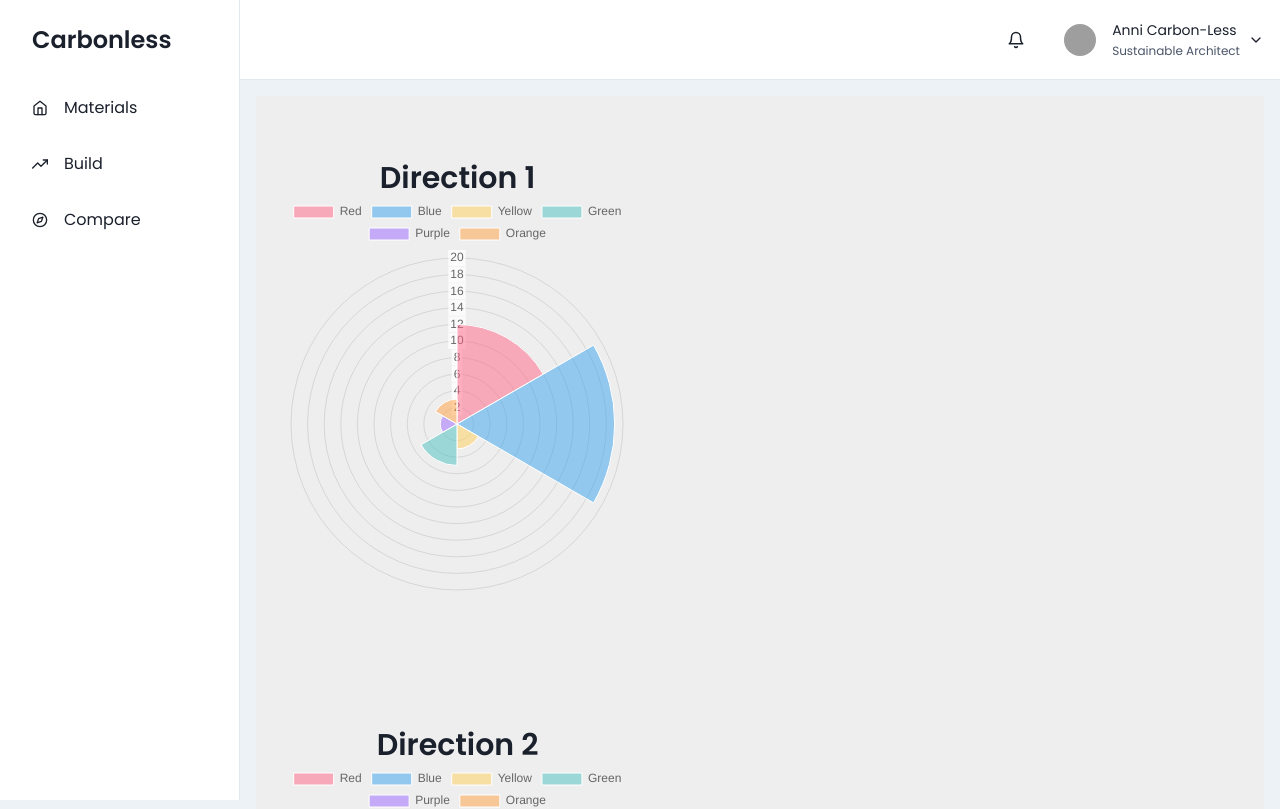
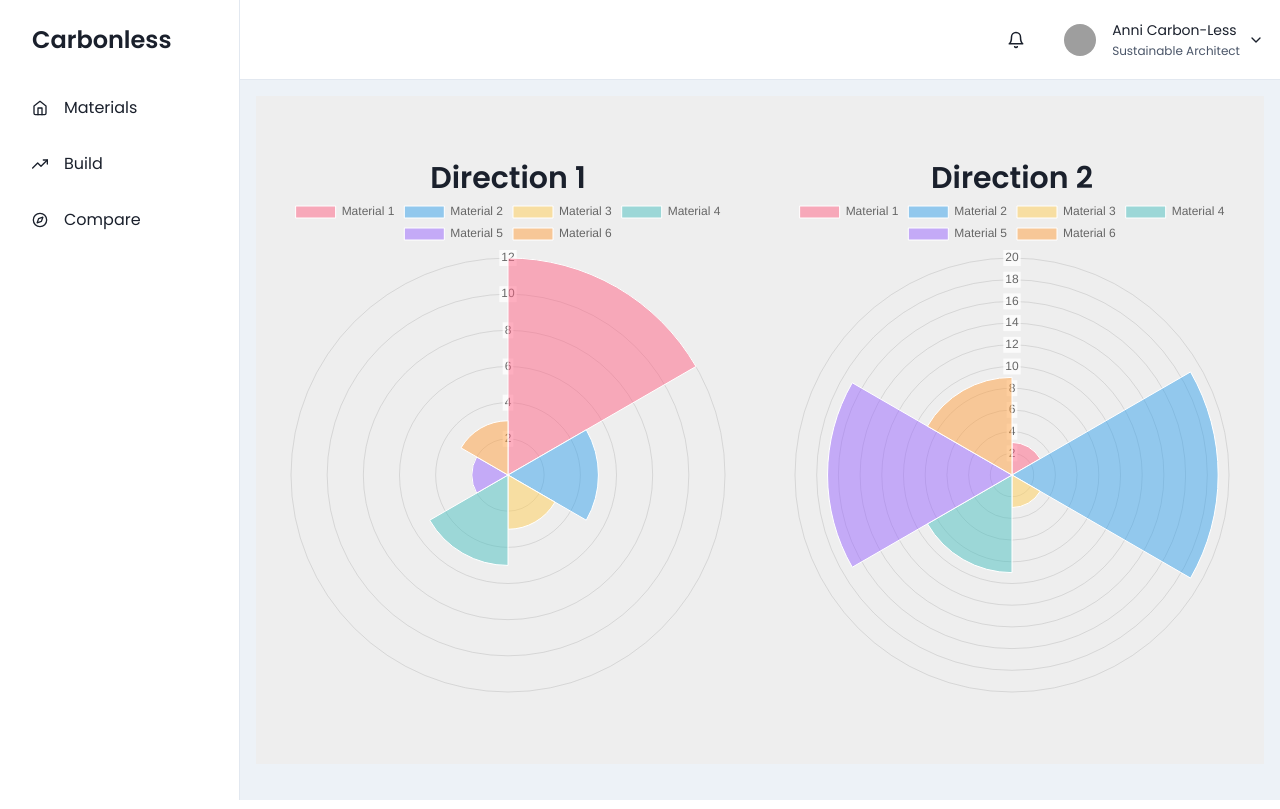
Before and after one commit to krishaamer/carbonless, a Next.js app: page /compare in a window 1280 px wide. Shown: the top 809 px of the page. Built offline with nearby package versions, Linux system fonts and the light colour scheme; grey boxes are pictures that could not be loaded.

Commit message:
Add comparable sample data

```diff
--- a/components/MyChart.js
+++ b/components/MyChart.js
@@ -10,25 +10,6 @@ import { PolarArea } from 'react-chartjs-2';
 
 ChartJS.register(RadialLinearScale, ArcElement, Tooltip, Legend);
 
-export const data = {
-  labels: ['Red', 'Blue', 'Yellow', 'Green', 'Purple', 'Orange'],
-  datasets: [
-    {
-      label: '# of Votes',
-      data: [12, 19, 3, 5, 2, 3],
-      backgroundColor: [
-        'rgba(255, 99, 132, 0.5)',
-        'rgba(54, 162, 235, 0.5)',
-        'rgba(255, 206, 86, 0.5)',
-        'rgba(75, 192, 192, 0.5)',
-        'rgba(153, 102, 255, 0.5)',
-        'rgba(255, 159, 64, 0.5)',
-      ],
-      borderWidth: 1,
-    },
-  ],
-};
-
-export default function MyChart() {
+export default function MyChart({ data }) {
   return <PolarArea data={data} />;
 }
--- a/pages/compare.js
+++ b/pages/compare.js
@@ -1,27 +1,79 @@
 import SidebarWithHeader from "../components/SidebarWithHeader.tsx";
-import { Flex, Text, Heading } from "@chakra-ui/react";
+import { Flex, Heading } from "@chakra-ui/react";
 import MyChart from "../components/MyChart";
+
+export const data1 = {
+  labels: [
+    "Material 1",
+    "Material 2",
+    "Material 3",
+    "Material 4",
+    "Material 5",
+    "Material 6",
+  ],
+  datasets: [
+    {
+      label: "# of Votes",
+      data: [12, 5, 3, 5, 2, 3],
+      backgroundColor: [
+        "rgba(255, 99, 132, 0.5)",
+        "rgba(54, 162, 235, 0.5)",
+        "rgba(255, 206, 86, 0.5)",
+        "rgba(75, 192, 192, 0.5)",
+        "rgba(153, 102, 255, 0.5)",
+        "rgba(255, 159, 64, 0.5)",
+      ],
+      borderWidth: 1,
+    },
+  ],
+};
+
+export const data2 = {
+  labels: [
+    "Material 1",
+    "Material 2",
+    "Material 3",
+    "Material 4",
+    "Material 5",
+    "Material 6",
+  ],
+  datasets: [
+    {
+      label: "# of Votes",
+      data: [3, 19, 3, 9, 17, 9],
+      backgroundColor: [
+        "rgba(255, 99, 132, 0.5)",
+        "rgba(54, 162, 235, 0.5)",
+        "rgba(255, 206, 86, 0.5)",
+        "rgba(75, 192, 192, 0.5)",
+        "rgba(153, 102, 255, 0.5)",
+        "rgba(255, 159, 64, 0.5)",
+      ],
+      borderWidth: 1,
+    },
+  ],
+};
 
 export default function Index() {
   return (
     <SidebarWithHeader>
       <Flex
         bg="column-bg"
-        flexDir="column"
+        flexDir="row"
         position="relative"
         backgroundColor="#eee"
       >
-        <Flex py="4rem" flexDir="column" align="center" width="40%">
+        <Flex py="4rem" flexDir="column" align="center" width="50%">
           <Heading fontSize="3xl" fontWeight={600}>
             Direction 1
           </Heading>
-          <MyChart />
+          <MyChart data={data1} />
         </Flex>
-        <Flex py="4rem" flexDir="column" align="center" width="40%">
+        <Flex py="4rem" flexDir="column" align="center" width="50%">
           <Heading fontSize="3xl" fontWeight={600}>
             Direction 2
           </Heading>
-          <MyChart />
+          <MyChart data={data2} />
         </Flex>
       </Flex>
     </SidebarWithHeader>
```
